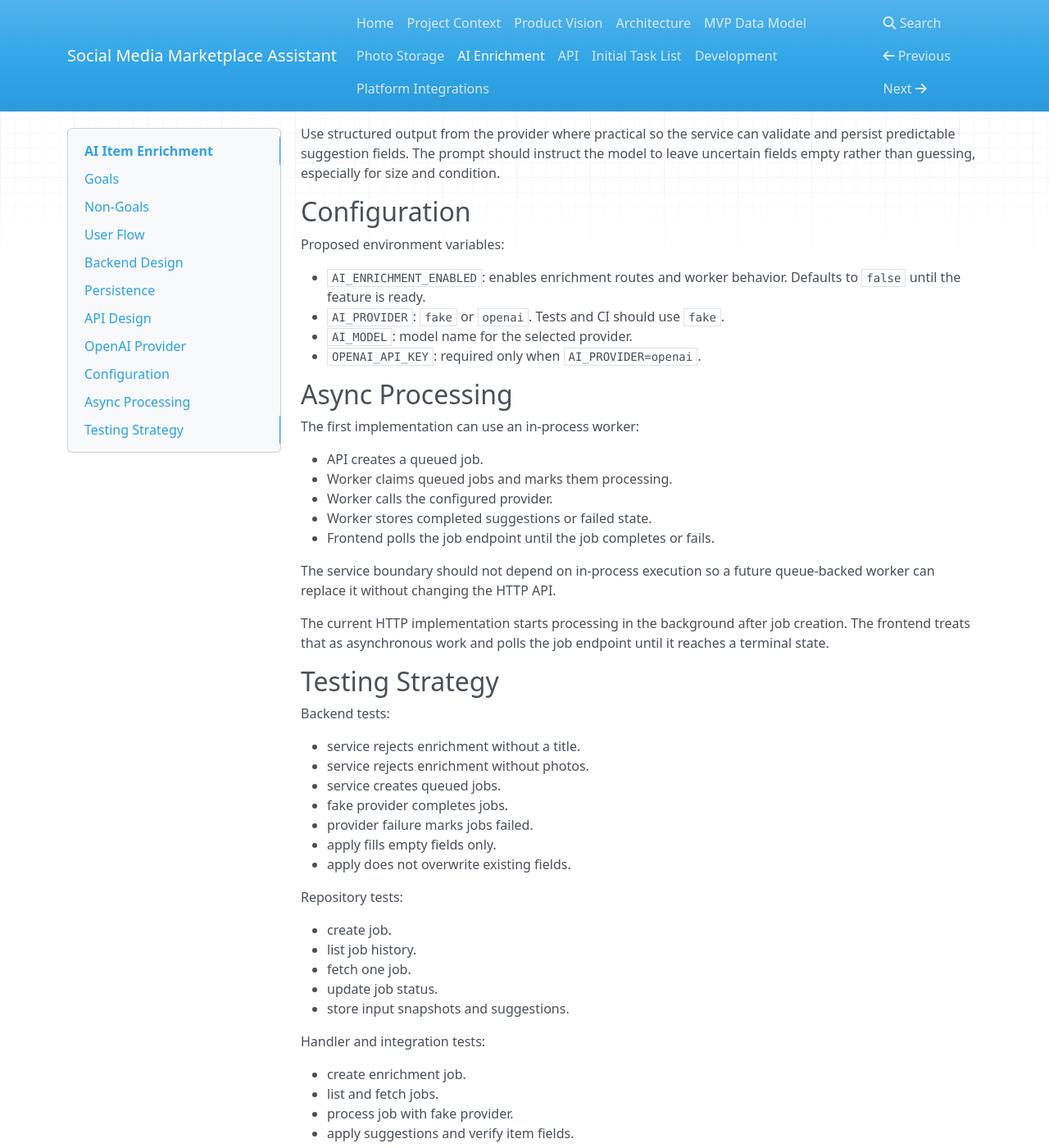
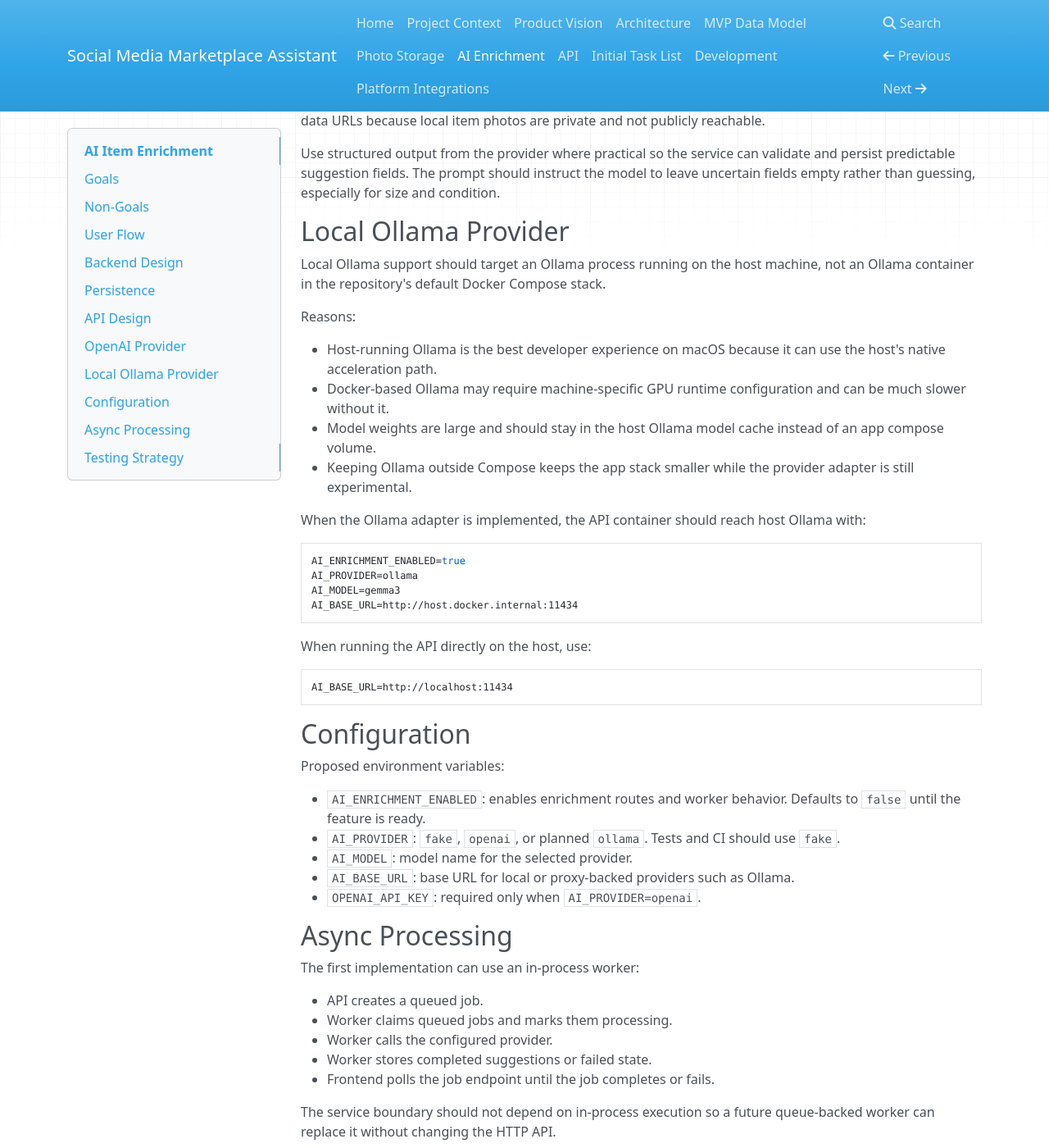
Before and after one commit to solthoth/social-media-marketplace-assistant, an MkDocs documentation site: the page built from docs/ai-enrichment.md, in a window 1280 px wide and 1400 px high, scrolled down 2990 px. Shown: the whole window at 82% size. Built offline with MkDocs 1.6.1, drawn with Linux system fonts in a browser that asks for light colours; nearby versions of some CDN libraries; some of the changed text lies outside the part shown.

Commit message:
docs(ai): document host ollama setup

````diff
--- a/docs/ai-enrichment.md
+++ b/docs/ai-enrichment.md
@@ -46,6 +46,7 @@
 
 - `fake`: deterministic provider for local tests and CI.
 - `openai`: OpenAI Responses API provider for production use.
+- `ollama`: planned local development provider for a host-running Ollama instance.
 - future provider adapters can implement the same interface.
 
 Suggested provider interface:
@@ -136,13 +137,40 @@
 
 Use structured output from the provider where practical so the service can validate and persist predictable suggestion fields. The prompt should instruct the model to leave uncertain fields empty rather than guessing, especially for size and condition.
 
+## Local Ollama Provider
+
+Local Ollama support should target an Ollama process running on the host machine, not an Ollama container in the repository's default Docker Compose stack.
+
+Reasons:
+
+- Host-running Ollama is the best developer experience on macOS because it can use the host's native acceleration path.
+- Docker-based Ollama may require machine-specific GPU runtime configuration and can be much slower without it.
+- Model weights are large and should stay in the host Ollama model cache instead of an app compose volume.
+- Keeping Ollama outside Compose keeps the app stack smaller while the provider adapter is still experimental.
+
+When the Ollama adapter is implemented, the API container should reach host Ollama with:
+
+```sh
+AI_ENRICHMENT_ENABLED=true
+AI_PROVIDER=ollama
+AI_MODEL=gemma3
+AI_BASE_URL=http://host.docker.internal:11434
+```
+
+When running the API directly on the host, use:
+
+```sh
+AI_BASE_URL=http://localhost:11434
+```
+
 ## Configuration
 
 Proposed environment variables:
 
 - `AI_ENRICHMENT_ENABLED`: enables enrichment routes and worker behavior. Defaults to `false` until the feature is ready.
-- `AI_PROVIDER`: `fake` or `openai`. Tests and CI should use `fake`.
+- `AI_PROVIDER`: `fake`, `openai`, or planned `ollama`. Tests and CI should use `fake`.
 - `AI_MODEL`: model name for the selected provider.
+- `AI_BASE_URL`: base URL for local or proxy-backed providers such as Ollama.
 - `OPENAI_API_KEY`: required only when `AI_PROVIDER=openai`.
 
 ## Async Processing
````
Also changed, not shown: docs/development.md (+21 -1 lines).
